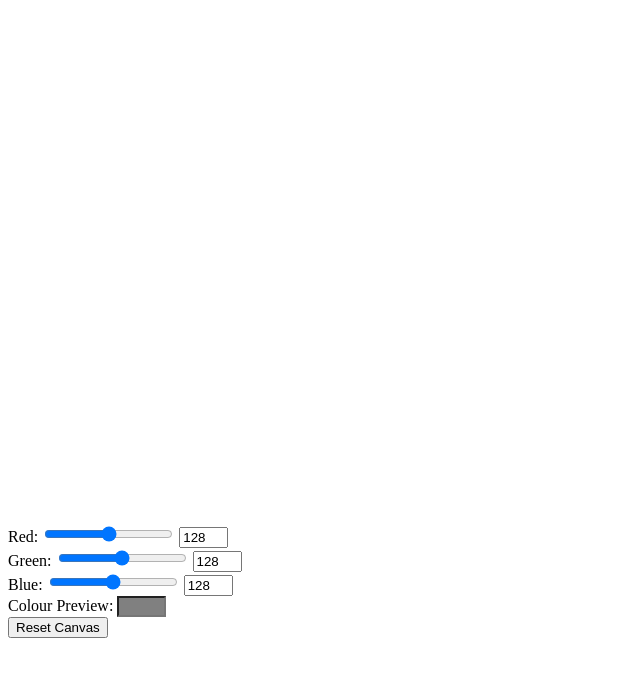
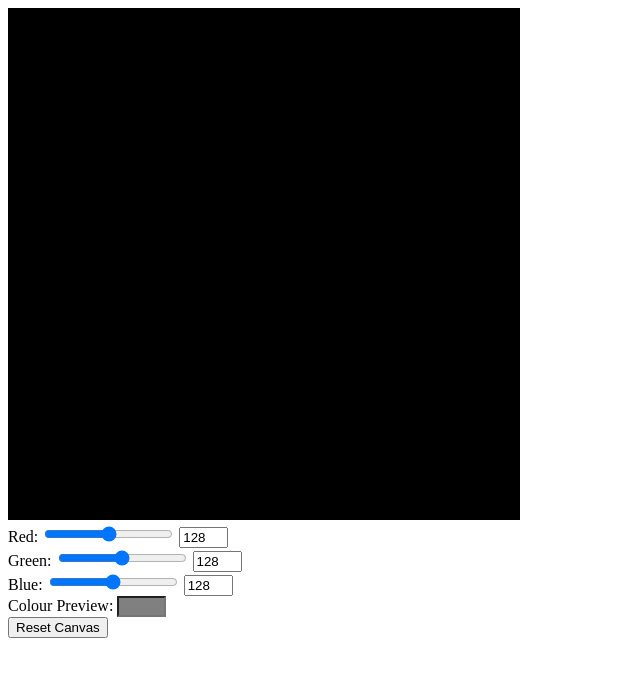
Before and after one commit to rayryeng/rayryeng.github.io, a plain HTML site: page webgl-coursera/week2/draw_lines.html in a window 1280 px wide. Shown: the whole page, without its empty margins (0-640 px from the left). Drawn offline with Linux system fonts and the light colour scheme.

Commit message:
Slight typo

```diff
--- a/webgl-coursera/week2/draw_lines.html
+++ b/webgl-coursera/week2/draw_lines.html
@@ -32,7 +32,7 @@ void main()
 <script type="text/javascript" src="../Common/webgl-utils.js"></script>
 <script type="text/javascript" src="../Common/initShaders.js"></script>
 <script type="text/javascript" src="../Common/MV.js"></script>
-<script type="text/javascript" src="draw_lines2.js"></script>
+<script type="text/javascript" src="draw_lines.js"></script>
 
 <body>
 <canvas id="gl-canvas" width="512" height="512">
```
